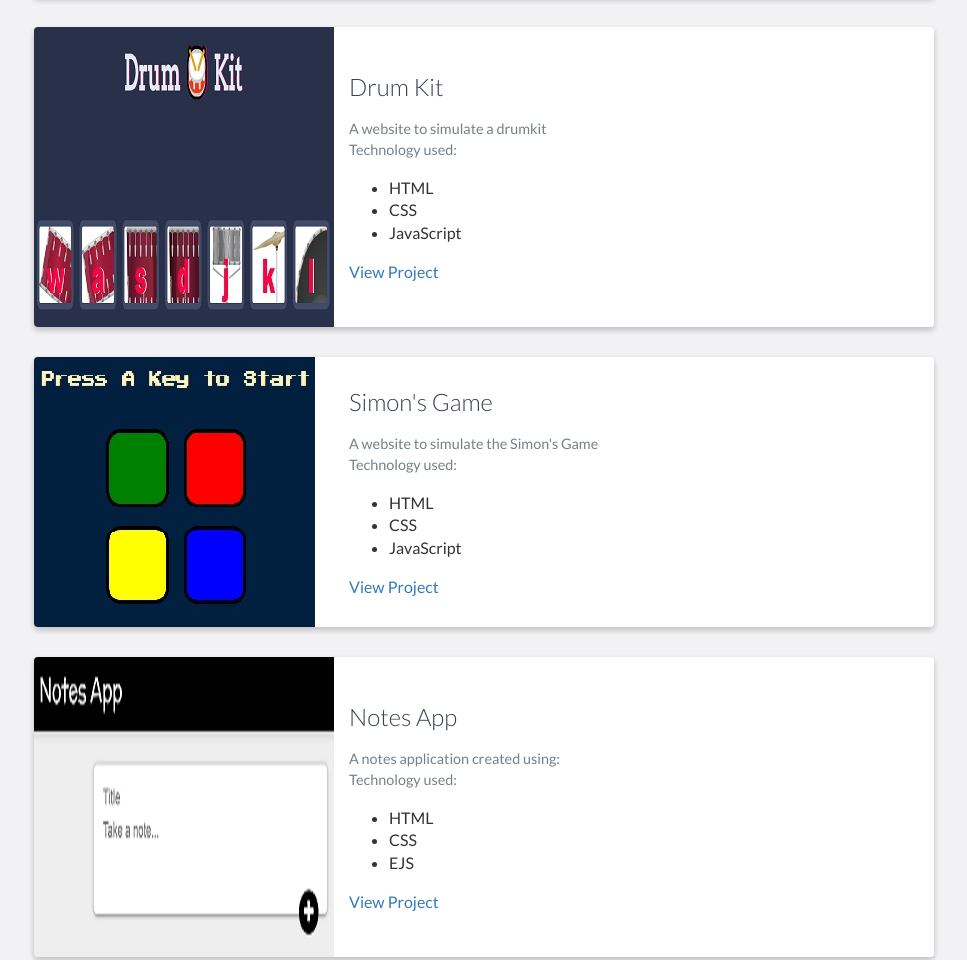
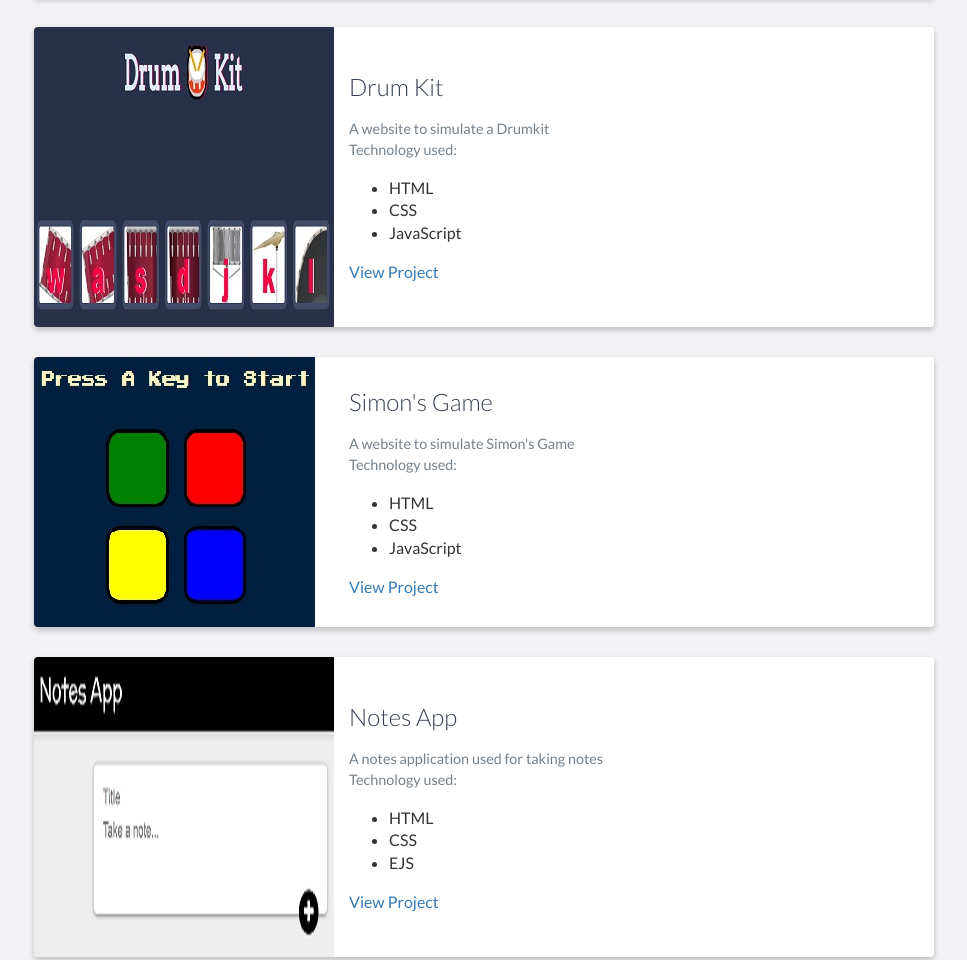
Before and after one commit to hrithik9120/portfolio, a website: page index.html in a window 1280 px wide. Shown: the part 1484-2444 px from the top of the page, without its empty margins (156-1123 px from the left). Drawn offline with nearby package versions, Linux system fonts and the light colour scheme.

Commit message:
Update index.html

```diff
--- a/index.html
+++ b/index.html
@@ -120,7 +120,7 @@
                     <div class="project-info">
                         <h3>Drum Kit</h3>
                         <p>
-                            A website to simulate a drumkit<br>
+                            A website to simulate a Drumkit<br>
                             Technology used:
                             <ul>
                                 <li>HTML</li>
@@ -145,7 +145,7 @@
                     <div class="project-info">
                         <h3>Simon's Game</h3>
                         <p>
-                            A website to simulate the Simon's Game<br>
+                            A website to simulate Simon's Game<br>
                             Technology used:
                             <ul>
                                 <li>HTML</li>
@@ -167,7 +167,7 @@
                     <div class="project-info">
                         <h3>Notes App</h3>
                         <p>
-                            A notes application created using:<br>
+                            A notes application used for taking notes<br>
                             Technology used:
                             <ul>
                                 <li>HTML</li>
```
